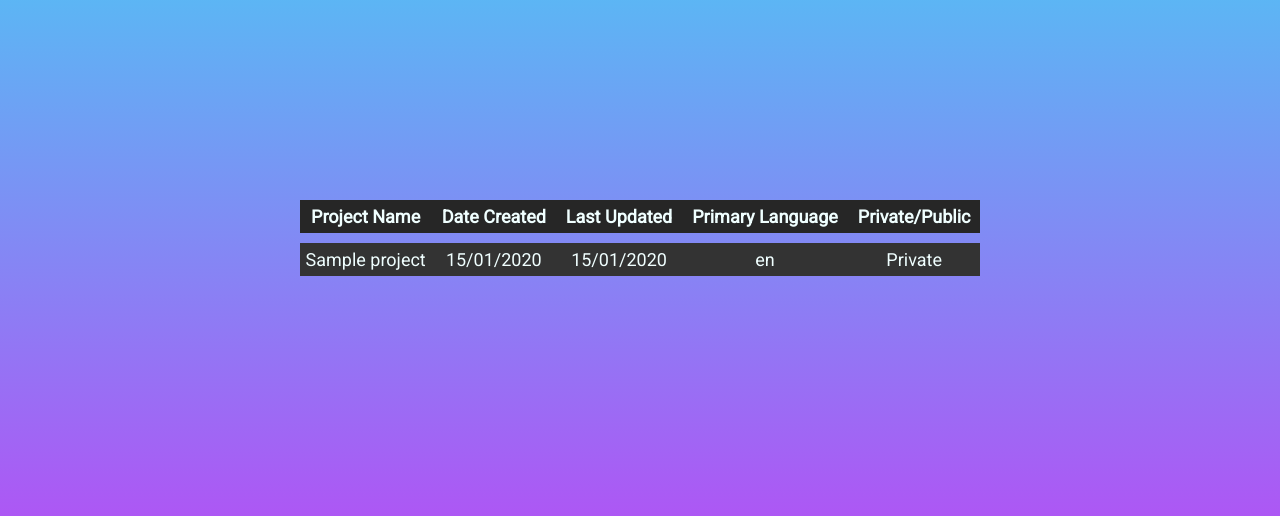
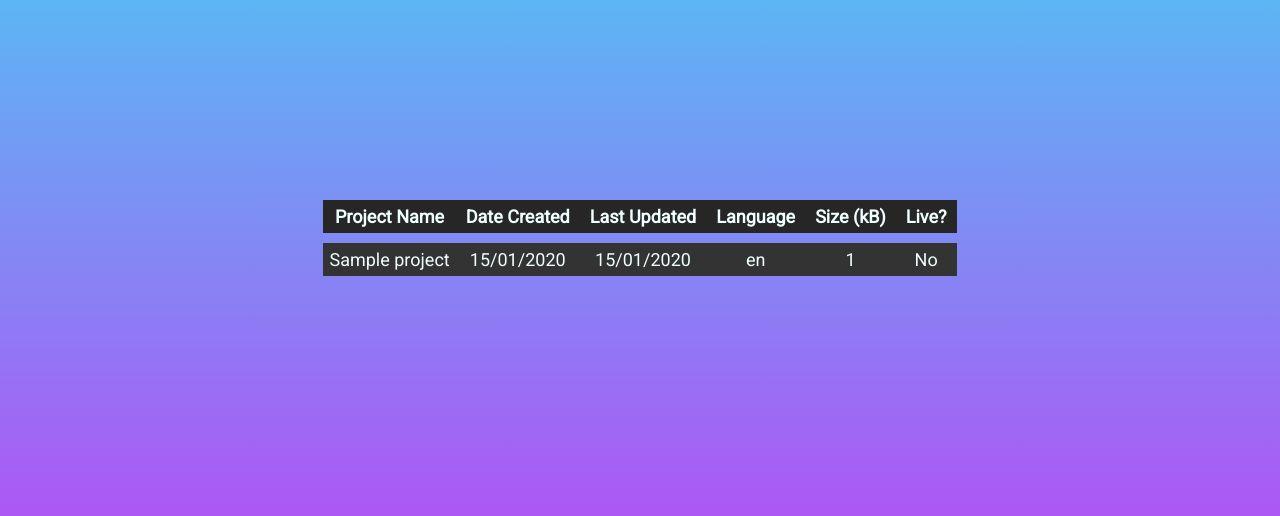
Before and after one commit to jordanjenner/django-portfolio, a Django app: template templates/projects.html in a window 1280 px wide. Shown: the part 168-684 px from the top of the page. Run offline with Django 3.2, Linux system fonts and the light colour scheme; the template is opened without the code that fills it: most values are stand-ins (such as "Sample title", 1, 10 or a date in 2020).

Commit message:
Added size and live field and removed privacy field as on public repos are shown now.

```diff
--- a/pages/views.py
+++ b/pages/views.py
@@ -21,7 +21,7 @@ def home_view(request, *args, **kwargs):
 
 def projects_view(request, *args, **kwargs):
     pages = Page.objects.order_by('position')
-    projects = Project.objects.order_by('-last_updated')
+    projects = Project.objects.filter(is_private=False).order_by('-last_updated')
 
     context = {
         "pages":    pages,
--- a/projects/models.py
+++ b/projects/models.py
@@ -10,7 +10,10 @@ class Project(models.Model):
     last_updated = models.DateTimeField()
     description = models.CharField(max_length=300, null=True)
     language = models.CharField(max_length=50, null=True)
+    size = models.IntegerField()
     is_private = models.BooleanField()
+    is_live = models.BooleanField(default=False)
+    live_url = models.URLField(blank=True, null=True)
 
     def __str__(self):
         return self.name
--- a/templates/projects.html
+++ b/templates/projects.html
@@ -19,10 +19,13 @@
           Last Updated
         </th>
         <th class="normal-table">
-          Primary Language
+          Language
         </th>
-        <th class="hide-second normal-table">
-          Private/Public
+        <th class="normal-table">
+          Size (kB)
+        </th>
+        <th class="normal-table">
+          Live?
         </th>
       </tr>
     </thead>
@@ -44,11 +47,14 @@
       <td class="dt-field-padding">
         {{ project.language }}
       </td>
-      <td class="hide-second dt-field-padding">
-        {% if project.is_private == False %}
-          Public
+      <td class="dt-field-padding">
+        {{ project.size }}
+      </td>
+      <td class="dt-field-padding">
+        {% if project.is_live == True %}
+          <a href="{{ project.live_url }}" target="_blank">Yes! Click here.</a>
         {% else %}
-          Private
+          No
         {% endif %}
       </td>
     </tr>
@@ -62,13 +68,11 @@
             <li>Date created: {{ project.creation_date|date:"d/m/Y" }}</li>
             <li>Last updated: {{ project.last_updated|date:"d/m/Y" }}</li>
             <li>Language: {{ project.language }}</li>
-            <li>Privacy: {% if project.is_private == False %}
-                                  Public
-                                {% else %}
-                                  Private
-                                {% endif %}</li>
             {% if project.is_private == False %}
-            <li>Link: {{ project.repo_url }}</li>
+            <li>Repo Link: <a href="{{ project.repo_url }}">{{ project.repo_url }}</a></li>
+            {% endif %}
+            {% if project.is_live == True %}
+            <li>Live Link: {{ project.live_url }}</li>
             {% endif %}
           </ul>
         </div>
```
